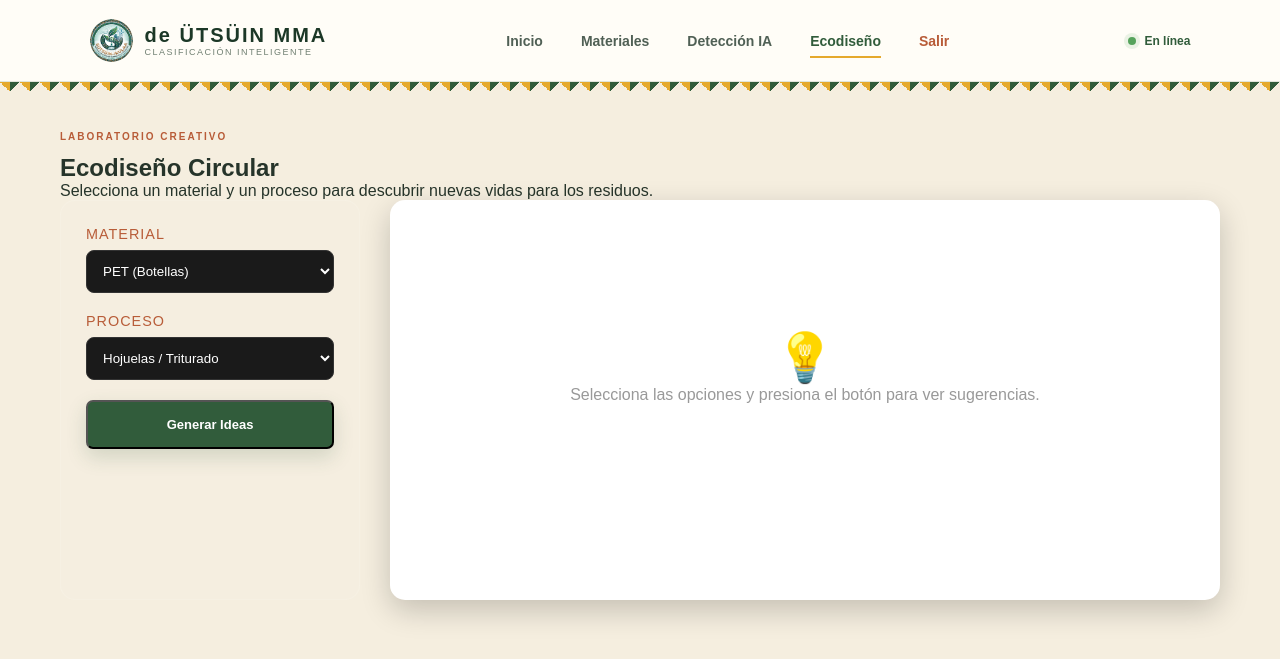
After one commit to maelxo69/clasificador, a Flask app: page /ecodiseno in a window 1280 px wide. The commit adds this page. Shown: the top 659 px of the page. Run offline with Flask 3, Linux system fonts and the light colour scheme; the visitor is signed in with stand-in values (Sample User, id 1).

Commit message:
modulo ecodiseño

```diff
--- a/app.py
+++ b/app.py
@@ -58,6 +58,15 @@ def deteccion():
     return render_template("deteccion.html")
 
 
+@app.route("/ecodiseno")
+def ecodiseno():
+    if not session.get('logged_in'):
+        return redirect(url_for('login'))
+    return render_template("ecodiseno.html")
+
+
 if __name__ == "__main__":
+
+
     # host='0.0.0.0' permite que cualquier dispositivo en tu Wi-Fi acceda a la página
     app.run(host='0.0.0.0', port=5000, debug=True)
--- a/templates/deteccion.html
+++ b/templates/deteccion.html
@@ -28,6 +28,7 @@
                     <a href="/">Inicio</a>
                     <a href="/materiales">Materiales</a>
                     <a href="/deteccion" class="active">Detección IA</a>
+                    <a href="/ecodiseno">Ecodiseño</a>
                     <a href="/logout" style="color: var(--terracota);">Salir</a>
                 </nav>
 
--- /dev/null
+++ b/templates/ecodiseno.html
@@ -0,0 +1,211 @@
+<!DOCTYPE html>
+<html lang="es">
+<head>
+    <meta charset="UTF-8">
+    <meta name="viewport" content="width=device-width, initial-scale=1.0">
+    <title>de ÜTSÜIN MMA | Ecodiseño</title>
+
+    <link rel="stylesheet" href="{{ url_for('static', filename='css/style.css') }}">
+    <style>
+        .eco-container {
+            max-width: 1200px;
+            margin: 40px auto;
+            padding: 0 20px;
+        }
+        .eco-grid {
+            display: grid;
+            grid-template-columns: 300px 1fr;
+            gap: 30px;
+        }
+        .selection-panel {
+            background: rgba(255, 255, 255, 0.05);
+            padding: 25px;
+            border-radius: 15px;
+            border: 1px solid rgba(255, 255, 255, 0.1);
+        }
+        .suggestion-card {
+            background: white;
+            color: #333;
+            padding: 30px;
+            border-radius: 15px;
+            box-shadow: 0 10px 30px rgba(0,0,0,0.2);
+            min-height: 400px;
+        }
+        .form-group {
+            margin-bottom: 20px;
+        }
+        label {
+            display: block;
+            margin-bottom: 8px;
+            font-weight: 500;
+            color: var(--terracota);
+            font-size: 0.9rem;
+            letter-spacing: 1px;
+        }
+        select {
+            width: 100%;
+            padding: 12px;
+            background: #1a1a1a;
+            border: 1px solid #333;
+            color: white;
+            border-radius: 8px;
+            outline: none;
+        }
+        .idea-item {
+            margin-bottom: 25px;
+            padding-bottom: 15px;
+            border-bottom: 1px solid #eee;
+        }
+        .idea-item h3 {
+            color: #2e7d32;
+            margin-bottom: 10px;
+            display: flex;
+            align-items: center;
+            gap: 10px;
+        }
+        .tag-process {
+            font-size: 0.7rem;
+            background: #e8f5e9;
+            padding: 4px 8px;
+            border-radius: 4px;
+            text-transform: uppercase;
+        }
+    </style>
+</head>
+<body>
+
+    <header class="navbar">
+        <div class="logo">
+            <div class="logo-symbol">
+                <img src="{{ url_for('static', filename='img/logo.png') }}" alt="Logo ÜTSÜIN MMA">
+            </div>
+            <div>
+                <span class="logo-name">de ÜTSÜIN MMA</span>
+                <small>Clasificación inteligente</small>
+            </div>
+        </div>
+        <nav>
+            <a href="/">Inicio</a>
+            <a href="/materiales">Materiales</a>
+            <a href="/deteccion">Detección IA</a>
+            <a href="/ecodiseno" class="active">Ecodiseño</a>
+            <a href="/logout" style="color: var(--terracota);">Salir</a>
+        </nav>
+
+        <div class="status">
+            <span class="status-dot blink"></span>
+            En línea
+        </div>
+    </header>
+
+    <div class="pattern-top"></div>
+
+    <main class="eco-container">
+        <section class="dashboard-header">
+            <span class="eyebrow">LABORATORIO CREATIVO</span>
+            <h1>Ecodiseño Circular</h1>
+            <p>Selecciona un material y un proceso para descubrir nuevas vidas para los residuos.</p
+        </section>
+
+        <div class="eco-grid">
+            <aside class="selection-panel">
+                <div class="form-group">
+                    <label>MATERIAL</label>
+                    <select id="select-material">
+                        <option value="PET">PET (Botellas)</option>
+                        <option value="HDPE">HDPE (Tapas/Envases)</option>
+                        <option value="LDPE">LDPE (Bolsas)</option>
+                        <option value="PVC">PVC (Tuberías)</option>
+                    </select>
+                </div>
+
+                <div class="form-group">
+                    <label>PROCESO</label>
+                    <select id="select-proceso">
+                        <option value="triturado">Hojuelas / Triturado</option>
+                        <option value="prensado">Bloques / Prensado</option>
+                    </select>
+                </div>
+
+                <button class="btn-primary" style="width: 100%; justify-content: center;" onclick="generarIdeas()">Generar Ideas</button>
+            </aside>
+
+            <article class="suggestion-card">
+                <div id="ideas-container">
+                    <div style="text-align: center; color: #999; margin-top: 100px;">
+                        <span style="font-size: 3rem;">💡</span>
+                        <p>Selecciona las opciones y presiona el botón para ver sugerencias.</p>
+                    </div>
+                </div>
+            </article>
+        </div>
+    </main>
+
+    <script>
+        const baseDeIdeas = {
+            "PET": {
+                "triturado": [
+                    { t: "Fibra Textil", d: "Crea hilo para fabricar bolsos, camisetas o mochilas ecológicas." },
+                    { t: "Relleno Térmico", d: "Utiliza las hojuelas para rellenar cojines o chaquetas de invierno." }
+                ],
+                "prensado": [
+                    { t: "Láminas Rígidas", d: "Crea paneles divisorios o portadas de cuadernos resistentes." },
+                    { t: "Mobiliario Urbano", d: "Bancos de parque creados a partir de bloques de PET prensado." }
+                ]
+            },
+            "HDPE": {
+                "triturado": [
+                    { t: "Inyección de Moldes", d: "Crea macetas, llaveros o cubiertos reutilizables." },
+                    { t: "Filamento 3D", d: "Procesa el triturado para crear filamento para impresoras 3D." }
+                ],
+                "prensado": [
+                    { t: "Baldosas de Terrazo", d: "Crea pisos decorativos mezclando diferentes colores de tapas." },
+                    { t: "Tablas de Corte", d: "Tablas para cocina altamente duraderas y fáciles de limpiar." }
+                ]
+            },
+            "LDPE": {
+                "triturado": [
+                    { t: "Madera Plástica", d: "Mezcla con aserrín para crear vigas o postes de madera sintética." }
+                ],
+                "prensado": [
+                    { t: "Aislante Acústico", d: "Paneles prensados para insonorizar estudios o habitaciones." },
+                    { t: "Estuches Flexibles", d: "Prensado ligero para carpetas o estuches de herramientas." }
+                ]
+            },
+            "PVC": {
+                "triturado": [
+                    { t: "Suela de Calzado", d: "El PVC triturado es ideal para fabricar suelas de botas industriales." }
+                ],
+                "prensado": [
+                    { t: "Macetas de Pared", d: "Estructuras verticales para huertos urbanos." },
+                    { t: "Protectores de Esquina", d: "Bloques resistentes para protección de columnas en parqueaderos." }
+                ]
+            }
+        };
+
+        function generarIdeas() {
+            const mat = document.getElementById('select-material').value;
+            const proc = document.getElementById('select-proceso').value;
+            const container = document.getElementById('ideas-container');
+
+            const ideas = baseDeIdeas[mat][proc] || [];
+
+            if (ideas.length === 0) {
+                container.innerHTML = `<p>No hay ideas registradas para esta combinación aún.</p>`;
+                return;
+            }
+
+            let html = `<h2>Ideas para ${mat} (${proc})</h2><br>`;
+            ideas.forEach(idea => {
+                html += `
+                    <div class="idea-item">
+                        <h3><span>♻️</span> ${idea.t} <span class="tag-process">${proc}</span></h3>
+                        <p>${idea.d}</p>
+                    </div>
+                `;
+            });
+            container.innerHTML = html;
+        }
+    </script>
+</body>
+</html>
```
Also changed, not shown: templates/inicio.html (+5 -4 lines), templates/materiales.html (+9 -26 lines). Lines whose indentation alone changed are shown as unchanged.
